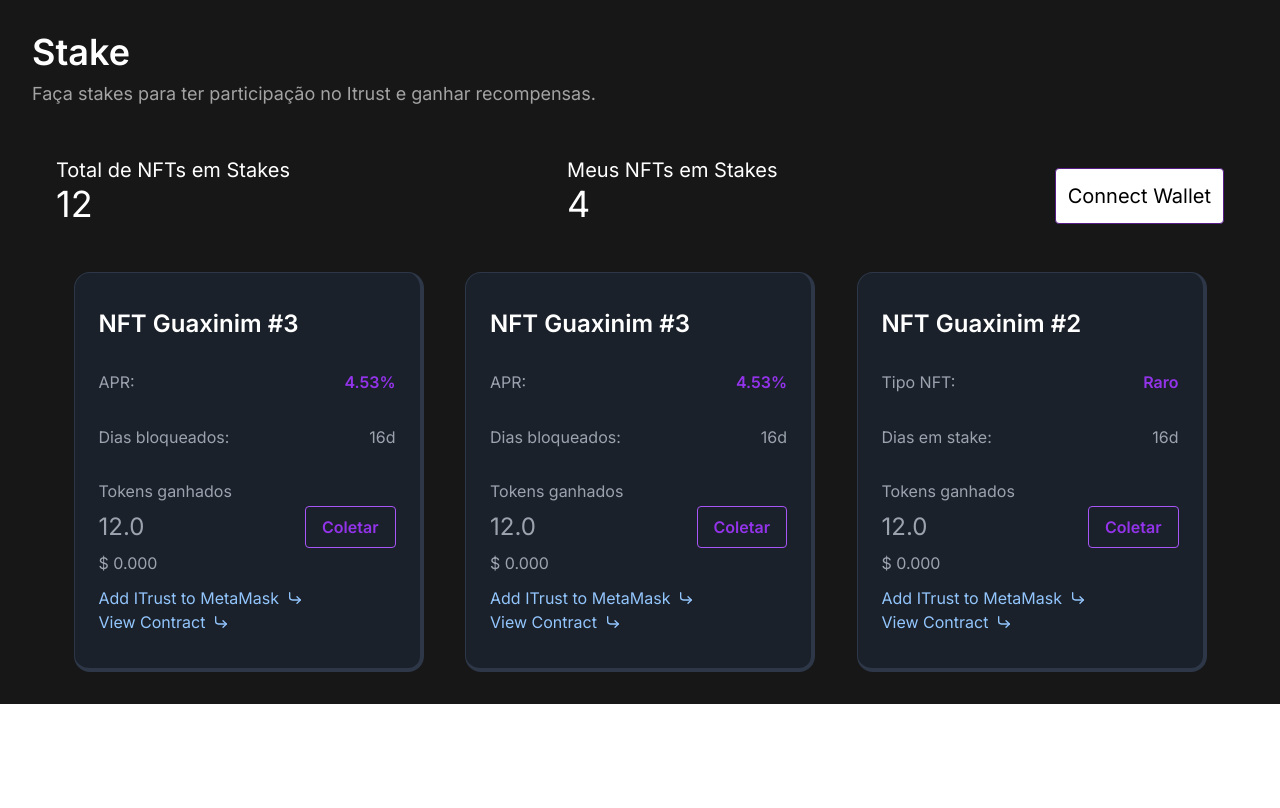
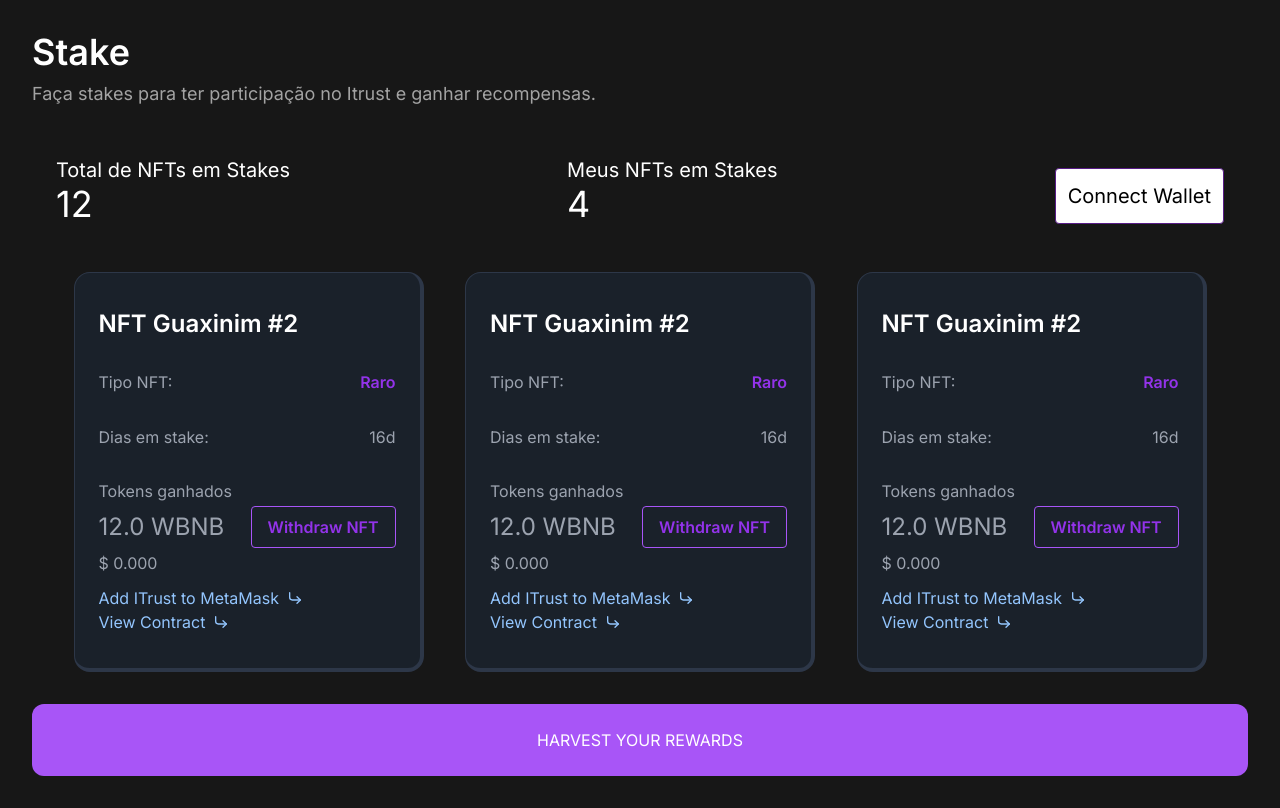
Before and after one commit to AllexAntoniollo/StakeNft, a Next.js app in the folder stakenft/: page / in a window 1280 px wide. Built offline with nearby package versions, Linux system fonts and the light colour scheme.

Commit message:
contract has been finalized

```diff
--- a/stakenft/src/app/page.tsx
+++ b/stakenft/src/app/page.tsx
@@ -1,5 +1,4 @@
-import { FiCornerDownRight } from "react-icons/fi";
-
+import Nft from "@/components/nft";
 export default function MyStakes() {
   return (
     <main className="bg-neutral-900 p-8 text-white">
@@ -23,145 +22,13 @@ export default function MyStakes() {
         </button>
       </section>
       <section className="flex flex-wrap justify-evenly mt-12">
-        <div
-          style={{
-            backgroundColor: "#1A212A",
-            height: "400px",
-            width: "350px",
-            borderColor: "#2D3748",
-          }}
-          className="border-r-4 flex flex-col justify-evenly p-6 border-b-4 border-l border-t rounded-2xl"
-        >
-          <h1 className="text-2xl font-semibold">NFT Guaxinim #3</h1>
-          <div className="flex flex-col mt-5 text-gray-400">
-            <h2 className="flex justify-between">
-              <p>APR:</p>
-              <p className="text-purple-600 font-semibold">4.53%</p>
-            </h2>
-          </div>
-          <div className="flex flex-col mt-5 text-gray-400">
-            <h2 className="flex justify-between">
-              <p>Dias bloqueados:</p>
-              <p>16d</p>
-            </h2>
-          </div>
-          <div className="flex flex-col mt-5 text-gray-400">
-            <h2 className="flex items-center justify-between">
-              <div className="flex flex-col">
-                <p>Tokens ganhados</p>
-                <h1 className="text-2xl my-2">12.0</h1>
-                <p>$ 0.000</p>
-              </div>
-              <button className="bg-transparent flex justify-between items-center hover:bg-purple-500 text-purple-600 font-semibold hover:text-white py-2 px-4 border border-purple-500 hover:border-transparent rounded">
-                <p></p>
-                <p>Coletar</p>
-              </button>{" "}
-            </h2>
-          </div>
-          <div className="text-blue-300">
-            <p className="flex items-center">
-              Add ITrust to MetaMask{" "}
-              <FiCornerDownRight className="ml-2"></FiCornerDownRight>
-            </p>
-            <p className="flex items-center">
-              View Contract{" "}
-              <FiCornerDownRight className="ml-2"></FiCornerDownRight>
-            </p>
-          </div>
-        </div>
-        <div
-          style={{
-            backgroundColor: "#1A212A",
-            height: "400px",
-            width: "350px",
-            borderColor: "#2D3748",
-          }}
-          className="border-r-4 flex flex-col justify-evenly p-6 border-b-4 border-l border-t rounded-2xl"
-        >
-          <h1 className="text-2xl font-semibold">NFT Guaxinim #3</h1>
-          <div className="flex flex-col mt-5 text-gray-400">
-            <h2 className="flex justify-between">
-              <p>APR:</p>
-              <p className="text-purple-600 font-semibold">4.53%</p>
-            </h2>
-          </div>
-          <div className="flex flex-col mt-5 text-gray-400">
-            <h2 className="flex justify-between">
-              <p>Dias bloqueados:</p>
-              <p>16d</p>
-            </h2>
-          </div>
-          <div className="flex flex-col mt-5 text-gray-400">
-            <h2 className="flex items-center justify-between">
-              <div className="flex flex-col">
-                <p>Tokens ganhados</p>
-                <h1 className="text-2xl my-2">12.0</h1>
-                <p>$ 0.000</p>
-              </div>
-              <button className="bg-transparent flex justify-between items-center hover:bg-purple-500 text-purple-600 font-semibold hover:text-white py-2 px-4 border border-purple-500 hover:border-transparent rounded">
-                <p></p>
-                <p>Coletar</p>
-              </button>{" "}
-            </h2>
-          </div>
-          <div className="text-blue-300">
-            <p className="flex items-center">
-              Add ITrust to MetaMask{" "}
-              <FiCornerDownRight className="ml-2"></FiCornerDownRight>
-            </p>
-            <p className="flex items-center">
-              View Contract{" "}
-              <FiCornerDownRight className="ml-2"></FiCornerDownRight>
-            </p>
-          </div>
-        </div>
-        <div
-          style={{
-            backgroundColor: "#1A212A",
-            height: "400px",
-            width: "350px",
-            borderColor: "#2D3748",
-          }}
-          className="border-r-4 flex flex-col justify-evenly p-6 border-b-4 border-l border-t rounded-2xl"
-        >
-          <h1 className="text-2xl font-semibold">NFT Guaxinim #2</h1>
-          <div className="flex flex-col mt-5 text-gray-400">
-            <h2 className="flex justify-between">
-              <p>Tipo NFT:</p>
-              <p className="text-purple-600 font-semibold">Raro</p>
-            </h2>
-          </div>
-          <div className="flex flex-col mt-5 text-gray-400">
-            <h2 className="flex justify-between">
-              <p>Dias em stake:</p>
-              <p>16d</p>
-            </h2>
-          </div>
-          <div className="flex flex-col mt-5 text-gray-400">
-            <h2 className="flex items-center justify-between">
-              <div className="flex flex-col">
-                <p>Tokens ganhados</p>
-                <h1 className="text-2xl my-2">12.0</h1>
-                <p>$ 0.000</p>
-              </div>
-              <button className="bg-transparent flex justify-between items-center hover:bg-purple-500 text-purple-600 font-semibold hover:text-white py-2 px-4 border border-purple-500 hover:border-transparent rounded">
-                <p></p>
-                <p>Coletar</p>
-              </button>{" "}
-            </h2>
-          </div>
-          <div className="text-blue-300">
-            <p className="flex items-center">
-              Add ITrust to MetaMask{" "}
-              <FiCornerDownRight className="ml-2"></FiCornerDownRight>
-            </p>
-            <p className="flex items-center">
-              View Contract{" "}
-              <FiCornerDownRight className="ml-2"></FiCornerDownRight>
-            </p>
-          </div>
-        </div>
+        <Nft></Nft>
+        <Nft></Nft>
+        <Nft></Nft>
       </section>
+      <button className="w-full mt-8 rounded-xl bg-purple-500 hover:bg-purple-600 p-6">
+        HARVEST YOUR REWARDS
+      </button>
     </main>
   );
 }
--- /dev/null
+++ b/stakenft/src/components/nft.tsx
@@ -0,0 +1,55 @@
+import { FiCornerDownRight } from "react-icons/fi";
+
+export default function Nft() {
+  return (
+    <>
+      {" "}
+      <div
+        style={{
+          backgroundColor: "#1A212A",
+          height: "400px",
+          width: "350px",
+          borderColor: "#2D3748",
+        }}
+        className="border-r-4 flex flex-col justify-evenly p-6 border-b-4 border-l border-t rounded-2xl"
+      >
+        <h1 className="text-2xl font-semibold">NFT Guaxinim #2</h1>
+        <div className="flex flex-col mt-5 text-gray-400">
+          <h2 className="flex justify-between">
+            <p>Tipo NFT:</p>
+            <p className="text-purple-600 font-semibold">Raro</p>
+          </h2>
+        </div>
+        <div className="flex flex-col mt-5 text-gray-400">
+          <h2 className="flex justify-between">
+            <p>Dias em stake:</p>
+            <p>16d</p>
+          </h2>
+        </div>
+        <div className="flex flex-col mt-5 text-gray-400">
+          <h2 className="flex items-center justify-between">
+            <div className="flex flex-col">
+              <p>Tokens ganhados</p>
+              <h1 className="text-2xl my-2">12.0 WBNB</h1>
+              <p>$ 0.000</p>
+            </div>
+            <button className="bg-transparent flex justify-between items-center hover:bg-purple-500 text-purple-600 font-semibold hover:text-white py-2 px-4 border border-purple-500 hover:border-transparent rounded">
+              <p></p>
+              <p>Withdraw NFT</p>
+            </button>{" "}
+          </h2>
+        </div>
+        <div className="text-blue-300">
+          <p className="flex items-center">
+            Add ITrust to MetaMask{" "}
+            <FiCornerDownRight className="ml-2"></FiCornerDownRight>
+          </p>
+          <p className="flex items-center">
+            View Contract{" "}
+            <FiCornerDownRight className="ml-2"></FiCornerDownRight>
+          </p>
+        </div>
+      </div>
+    </>
+  );
+}
```
Also changed, not shown: 2 other files (tests, documents, lock files or other folders).
